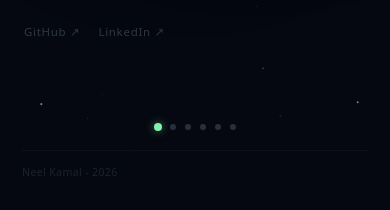
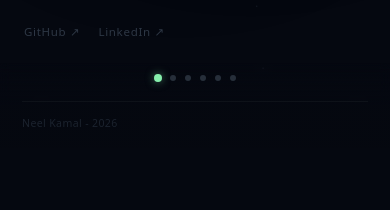
Before and after one commit to neelkamal123-code/portfolio, a Next.js app in the folder portfolio/: page / in a window 390 px wide. Shown: the part 696-906 px from the top of the page. After the commit the page ends 854 px from the top, so only its background shows below. Built offline with nearby package versions, Linux system fonts and the light colour scheme; no server answers.

Commit message:
fix(mobile): restore bottom dock visibility and swipe hint spacing for LinkedIn in-app browser

```diff
--- a/portfolio/app/PortfolioClient.tsx
+++ b/portfolio/app/PortfolioClient.tsx
@@ -1,5 +1,5 @@
 'use client';
-import { useState } from 'react';
+import { useEffect, useState } from 'react';
 import { motion, AnimatePresence } from 'framer-motion';
 import { Nav } from '@/components/Nav';
 import { Starfield } from '@/components/Starfield';
@@ -48,9 +48,15 @@ const pv = {
 
 export default function PortfolioClient() {
   const [tab, setTab] = useState<Tab>('profile');
+  const [isLinkedInInApp, setIsLinkedInInApp] = useState(false);
+
+  useEffect(() => {
+    const ua = typeof navigator !== 'undefined' ? navigator.userAgent : '';
+    setIsLinkedInInApp(/LinkedInApp|LIAPP/i.test(ua));
+  }, []);
 
   return (
-    <div style={{ minHeight: '100vh', position: 'relative' }}>
+    <div style={{ minHeight: '100dvh', position: 'relative' }}>
       <Starfield />
 
       {[
@@ -80,7 +86,14 @@ export default function PortfolioClient() {
       <Nav activeTab={tab} onTabChange={t => setTab(t as Tab)} />
       <InAppBrowserNotice />
 
-      <main style={{ position: 'relative', zIndex: 10, paddingTop: 76, paddingBottom: 80 }}>
+      <main
+        style={{
+          position: 'relative',
+          zIndex: 10,
+          paddingTop: isLinkedInInApp ? 84 : 76,
+          paddingBottom: isLinkedInInApp ? 150 : 118,
+        }}
+      >
         <AnimatePresence mode="wait">
           <motion.div key={tab} variants={pv} initial="initial" animate="enter" exit="exit">
             {pages[tab]}
@@ -90,11 +103,17 @@ export default function PortfolioClient() {
 
       <footer
         style={{
-          position: 'relative',
-          zIndex: 10,
-          maxWidth: 520,
+          position: 'fixed',
+          left: 0,
+          right: 0,
+          bottom: isLinkedInInApp ? 52 : 0,
+          zIndex: 20,
+          maxWidth: 560,
           margin: '0 auto',
-          padding: tab === 'profile' ? '0 22px 32px' : '10px 22px 32px',
+          padding: tab === 'profile' ? '8px 22px 16px' : '12px 22px 16px',
+          background: 'linear-gradient(to top, rgba(5,8,16,0.96) 50%, rgba(5,8,16,0))',
+          backdropFilter: 'blur(6px)',
+          WebkitBackdropFilter: 'blur(6px)',
         }}
       >
         <LiquidPageDock tabs={tabs} activeTab={tab} onTabChange={t => setTab(t as Tab)} />
--- a/portfolio/components/CardStack.tsx
+++ b/portfolio/components/CardStack.tsx
@@ -94,7 +94,7 @@ export function CardStack({ label, items, extraButtons, showVisitButton = true }
       <div
         ref={stackRef}
         tabIndex={-1}
-        style={{ position: 'relative', perspective: 1400, perspectiveOrigin: '50% 60%', paddingBottom: 52, touchAction: 'pan-y' }}
+        style={{ position: 'relative', perspective: 1400, perspectiveOrigin: '50% 60%', paddingBottom: 76, touchAction: 'pan-y' }}
         onTouchStart={e => {
           touchX.current = e.touches[0].clientX;
           touchY.current = e.touches[0].clientY;
@@ -308,7 +308,7 @@ export function CardStack({ label, items, extraButtons, showVisitButton = true }
             transition={{ duration: 0.35, ease: 'easeOut' }}
             style={{
               position: 'absolute',
-              bottom: 8,
+              bottom: 22,
               left: '50%',
               transform: 'translateX(-50%)',
               pointerEvents: 'none',
```
